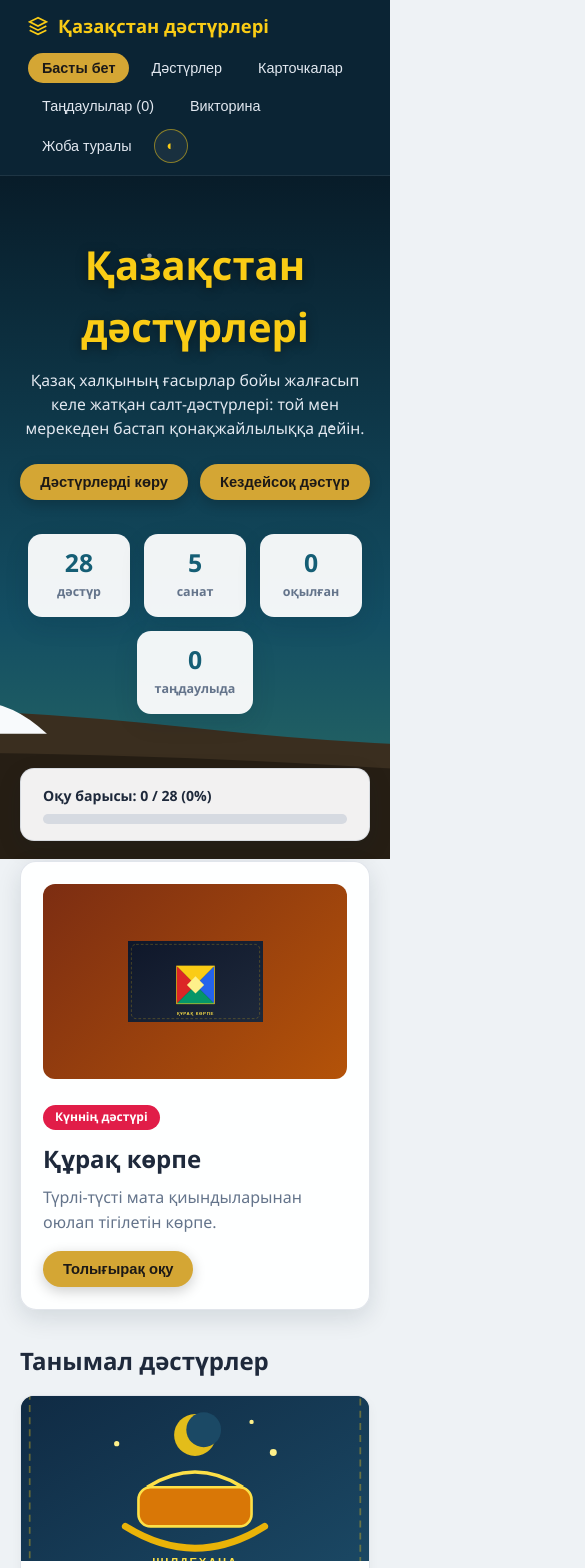
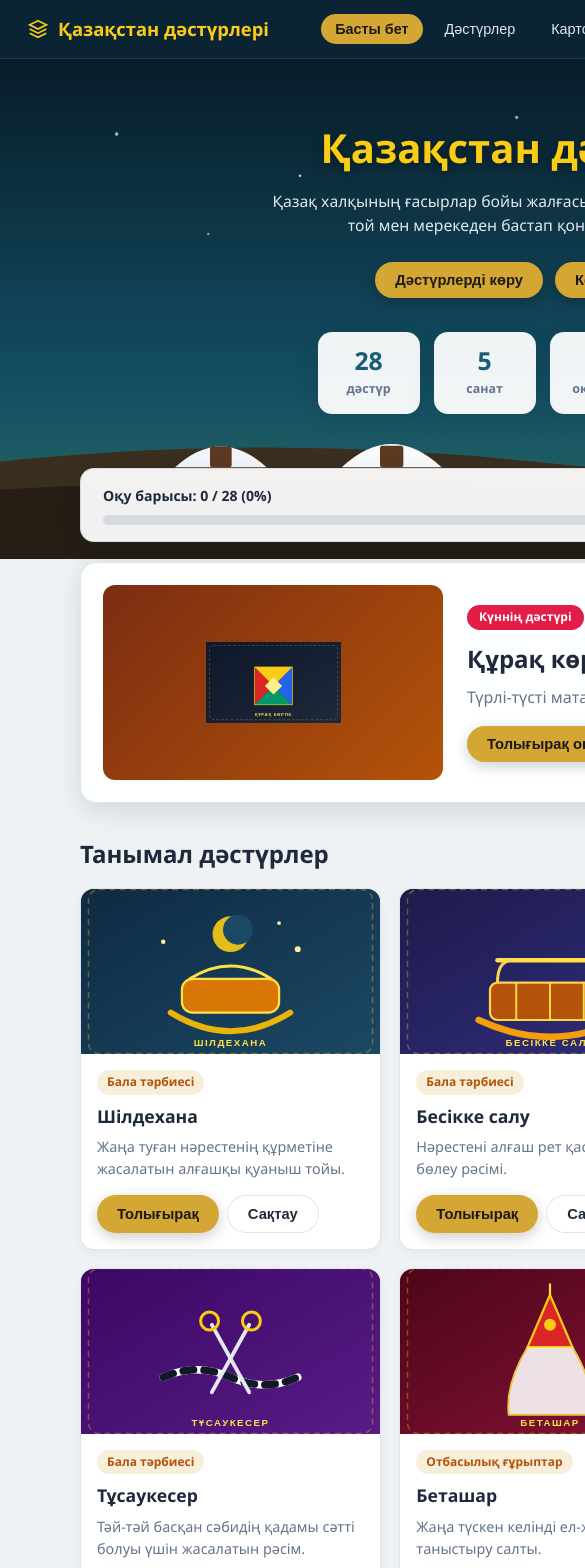
Before and after one commit to makstermagzhan-hash/magzhan-F-web, a React (Vite) app: page / in a window 390 px wide. Shown: the top 1568 px of the page, 585 px wide, since content can reach past the window. Built offline with nearby package versions, Linux system fonts and the light colour scheme.

Commit message:
Exact identical desktop layout on mobile and laptop

```diff
--- a/index.html
+++ b/index.html
@@ -2,7 +2,7 @@
 <html lang="kk">
   <head>
     <meta charset="UTF-8" />
-    <meta name="viewport" content="width=device-width, initial-scale=1.0" />
+    <meta name="viewport" content="width=1200" />
     <title>Қазақ салт-дәстүрлері мен мұралары</title>
   </head>
   <body>
--- a/src/index.css
+++ b/src/index.css
@@ -30,7 +30,9 @@
   padding: 0;
 }
 
+html,
 body {
+  min-width: 1100px;
   font-family: 'Segoe UI', system-ui, -apple-system, sans-serif;
   background-color: var(--bg);
   color: var(--text);
@@ -46,7 +48,7 @@ body {
   display: flex;
   justify-content: space-between;
   align-items: center;
-  flex-wrap: wrap;
+  flex-wrap: nowrap;
   gap: 12px;
   position: sticky;
   top: 0;
@@ -62,13 +64,14 @@ body {
   font-weight: 700;
   color: #facc15;
   cursor: pointer;
+  white-space: nowrap;
 }
 
 .nav-links {
   display: flex;
   align-items: center;
   gap: 8px;
-  flex-wrap: wrap;
+  flex-wrap: nowrap;
 }
 
 .nav-item {
@@ -81,6 +84,7 @@ body {
   font-weight: 500;
   cursor: pointer;
   transition: 0.2s;
+  white-space: nowrap;
 }
 
 .nav-item:hover {
@@ -104,6 +108,7 @@ body {
   align-items: center;
   justify-content: center;
   cursor: pointer;
+  flex-shrink: 0;
 }
 
 /* Night Sky Hero Section */
@@ -137,7 +142,7 @@ body {
   display: flex;
   justify-content: center;
   gap: 12px;
-  flex-wrap: wrap;
+  flex-wrap: nowrap;
   margin-bottom: 34px;
 }
 
@@ -154,6 +159,7 @@ body {
   font-size: 0.92rem;
   cursor: pointer;
   transition: 0.2s;
+  white-space: nowrap;
 }
 
 .btn-gold {
@@ -182,7 +188,7 @@ body {
   display: flex;
   justify-content: center;
   gap: 14px;
-  flex-wrap: wrap;
+  flex-wrap: nowrap;
   max-width: 520px;
   margin: 0 auto;
 }
@@ -216,6 +222,7 @@ body {
 
 /* Main Container overlapping Hero */
 .main-wrap {
+  width: 980px;
   max-width: 980px;
   margin: 0 auto;
   padding: 24px 20px 60px;
@@ -270,26 +277,27 @@ body {
   display: flex;
   gap: 24px;
   align-items: center;
-  flex-wrap: wrap;
+  flex-wrap: nowrap;
   margin-bottom: 32px;
 }
 
 .featured-art {
   width: 340px;
-  max-width: 100%;
+  min-width: 340px;
   height: 195px;
   border-radius: 12px;
   background: linear-gradient(135deg, #7c2d12 0%, #b45309 100%);
   display: flex;
   align-items: center;
   justify-content: center;
-  padding: 18px;
+  padding: 0;
+  overflow: hidden;
 }
 
 .featured-art img {
-  width: 135px;
-  height: 135px;
-  object-fit: contain;
+  width: 100%;
+  height: 100%;
+  object-fit: cover;
 }
 
 .pill-red {
@@ -306,7 +314,7 @@ body {
 /* Grid & Tradition Cards */
 .grid {
   display: grid;
-  grid-template-columns: repeat(auto-fill, minmax(275px, 1fr));
+  grid-template-columns: repeat(3, 1fr);
   gap: 18px;
 }
 
@@ -327,14 +335,17 @@ body {
 
 .card-top {
   background: linear-gradient(135deg, #0f293a 0%, #164e63 100%);
-  padding: 18px;
+  padding: 0;
+  height: 165px;
+  overflow: hidden;
   text-align: center;
 }
 
 .card-top img {
-  width: 96px;
-  height: 96px;
-  object-fit: contain;
+  width: 100%;
+  height: 100%;
+  object-fit: cover;
+  display: block;
 }
 
 .card-body {
```
